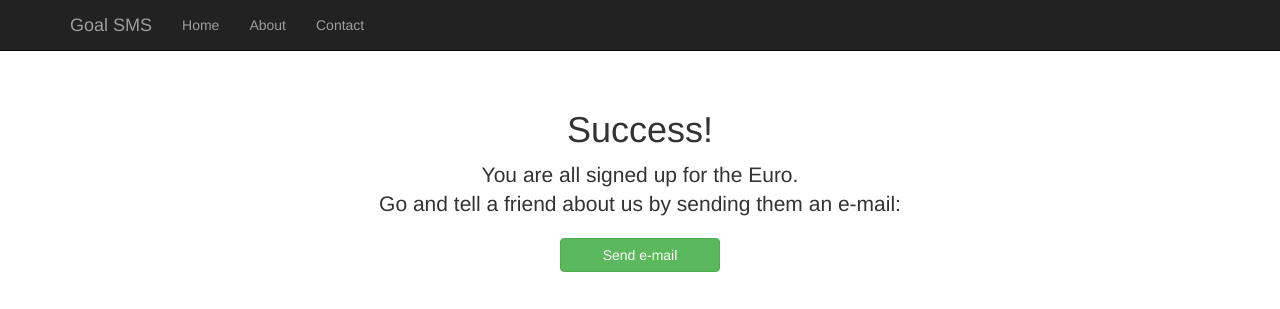
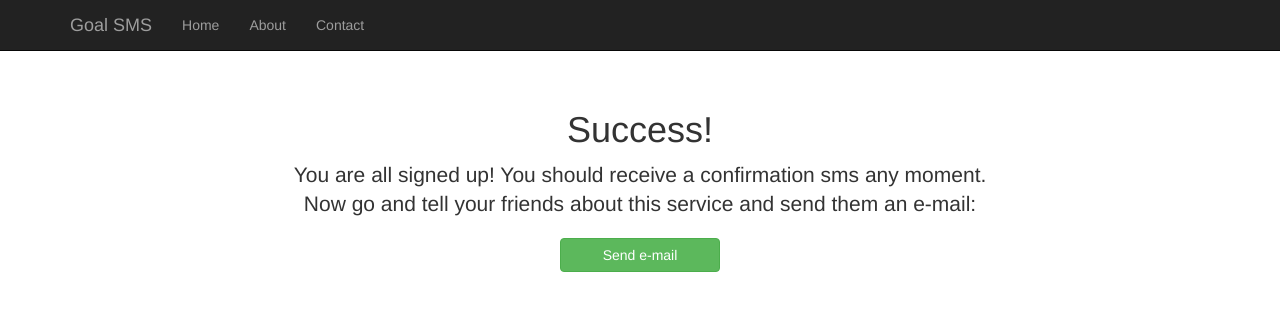
Before and after one commit to paulodicanio86/goalsms, a Flask app: page /success/ in a window 1280 px wide. Shown: the top 309 px of the page. Run offline with Flask 2, Linux system fonts and the light colour scheme; parts of the project's set-up code (start-up, migrations or seed data) failed here and were passed over; some libraries are stand-ins or nearby versions.

Commit message:
taken out euro of success page

```diff
--- a/sms_hunt/templates/success.html
+++ b/sms_hunt/templates/success.html
@@ -6,8 +6,8 @@
 
     <div class="text row">
         <div class="col-md-12 col-xs-12">
-            <p class="lead">You are all signed up for the Euro.<br>
-                Go and tell a friend about us by sending them an e-mail:</p>
+            <p class="lead">You are all signed up! You should receive a confirmation sms any moment.<br>
+                Now go and tell your friends about this service and send them an e-mail:</p>
         </div>
     </div>
 
```
